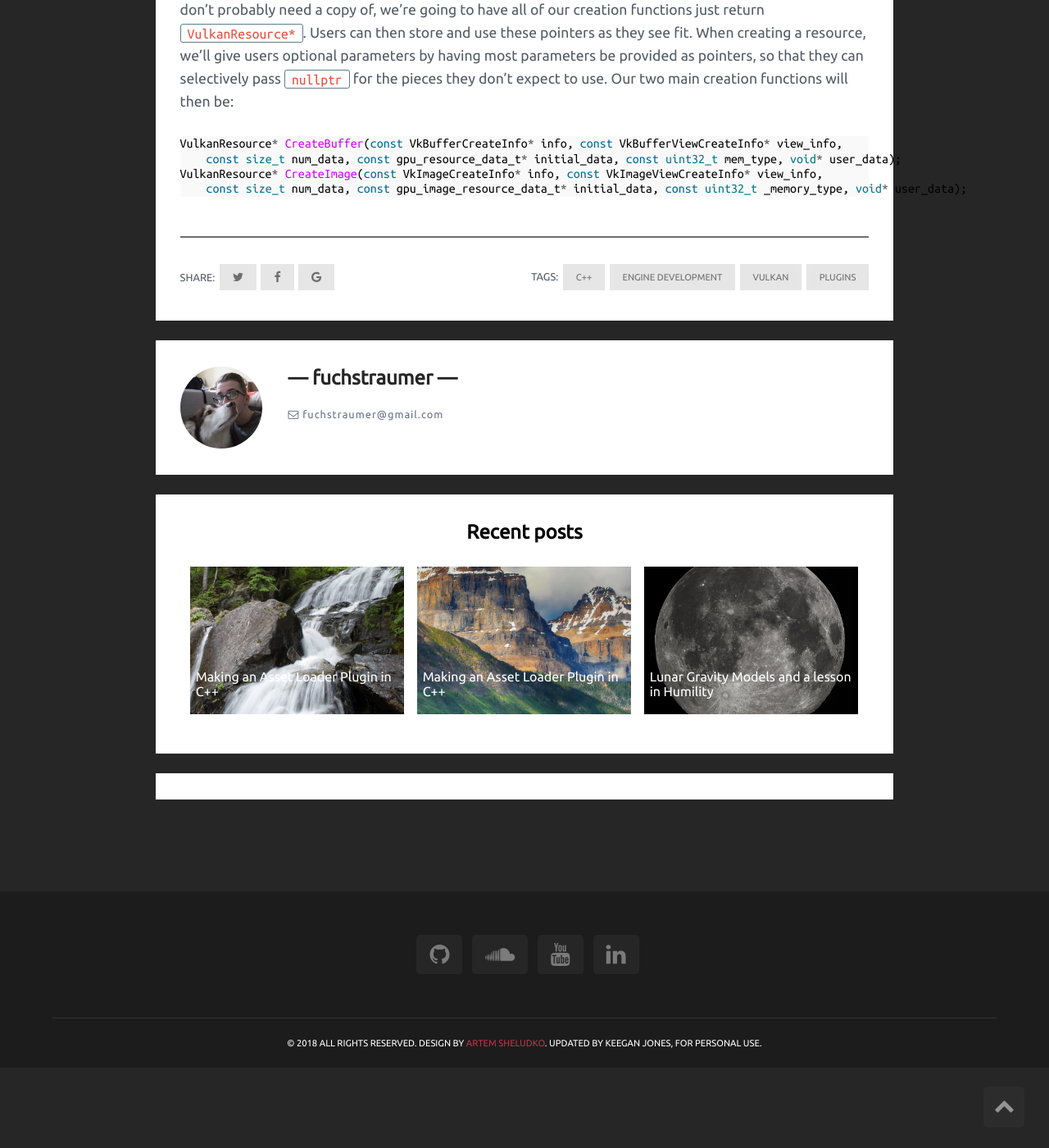
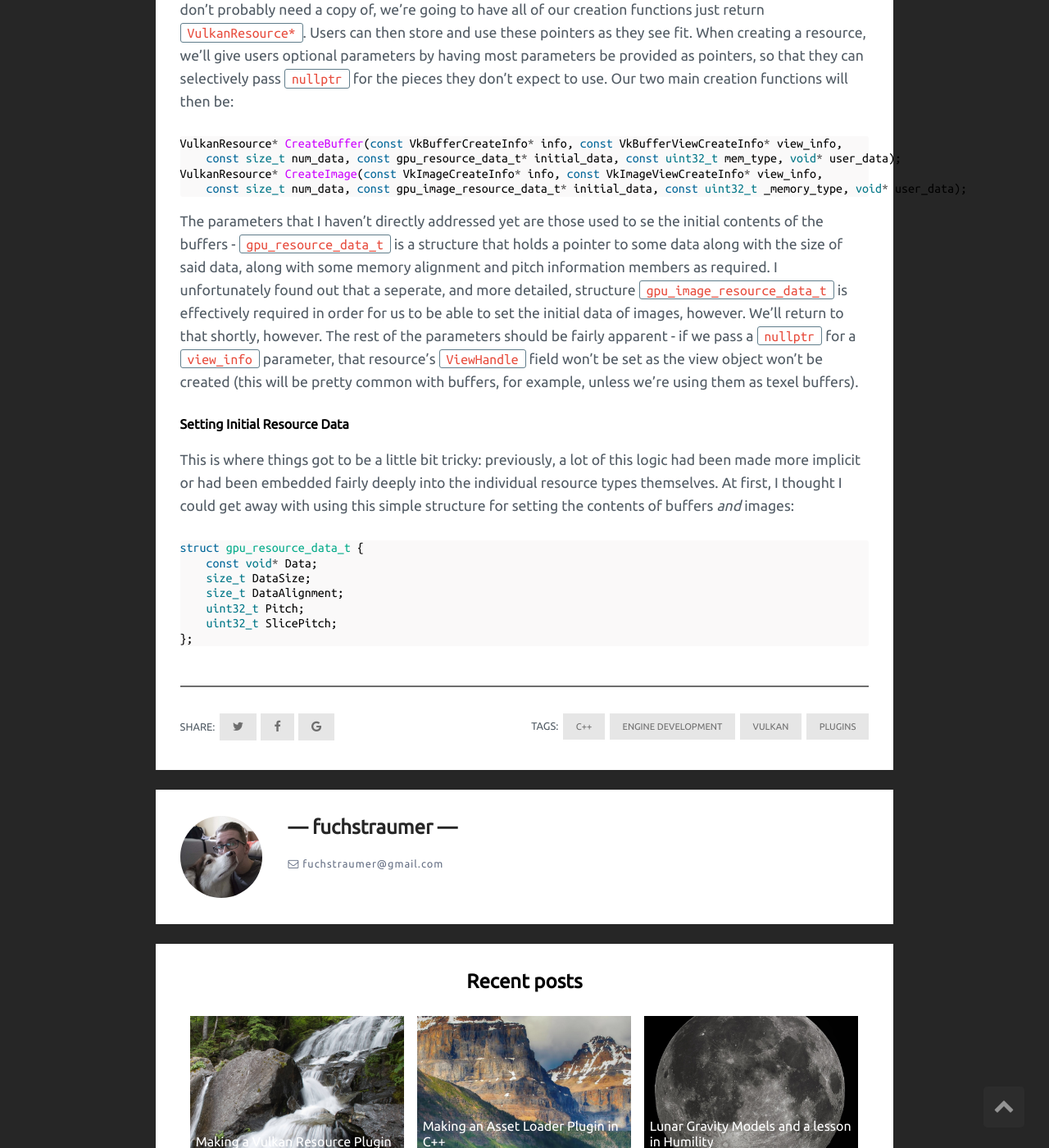
Before and after one commit to fuchstraumer/fuchstraumer.github.io, a Jekyll site: the page built from _posts/2018-8-25-Vulkan-Resource-Plugin.md, in a window 1280 px wide and 1400 px high, scrolled down 3794 px. Shown: the whole window at 82% size. Built offline with Jekyll 4.4.1, drawn with Linux system fonts in a browser that asks for light colours; comment, search, counter and statistics services are not loaded; before the commit the page ends 5096 px from its top, so only the background shows below that; some of the changed text lies outside the part shown.

Commit message:
Further updates to resource plugin article

```diff
--- a/_posts/2018-8-20-Vulkan-Resource-Plugin.md
+++ b/_posts/2018-8-25-Vulkan-Resource-Plugin.md
@@ -1,7 +1,7 @@
 ---
 layout: post
-date: 2018-7-20
-title: "Making an Asset Loader Plugin in C++"
+date: 2018-8-25
+title: "Making a Vulkan Resource Plugin"
 img: cascades.jpg
 published: true
 tags: [C++, Engine Development, Vulkan, Plugins]
@@ -42,7 +42,7 @@ This gives us a fairly clear picture of what capabilities we need to support, so
 
 ## Implementing Our Resource System
 
-#### Step 1: Considering the Nature of our Plugin System
+### Step 1: Considering the Nature of our Plugin System
 
 As mentioned briefly in the opening paragraph, this resource system will be part of the plugin-based paradigm I am pursuing in my engine code. So that is going to make things immediately difficult: as in, passing complex classes like the old `vpr::Buffer` and `vpr::Image` across plugin boundaries is going to become impossible. But this is also probably for the best - these complex classes resulted in a lot of behind-the-scenes implicit behavior and a number of assumptions based on the user's intent.
 
@@ -66,7 +66,7 @@ There's nothing too surprising here: the nice thing about the handles to Vulkan
 
 `Name` and `UserData` have been left for later use: named resources can be quite useful when working with shader reflection and rendergraph systems (*cough*, ShaderTools), and `UserData` has become something I've grown to appreciate - allowing for later expansion or the attachment of further metadata as required even if it falls outside the scope of our original plans.
 
-#### Step 2: Creating VulkanResource objects
+### Step 2: Creating VulkanResource objects
 
 In order to avoid having the user copy a bunch of data (mostly pointers and 64-bit handles, to be fair) they don't probably need a copy of, we're going to have all of our creation functions just return `VulkanResource*`. Users can then store and use these pointers as they see fit. When creating a resource, we'll give users optional parameters by having most parameters be provided as pointers, so that they can selectively pass `nullptr` for the pieces they don't expect to use. Our two main creation functions will then be:
 
@@ -76,3 +76,19 @@ VulkanResource* CreateBuffer(const VkBufferCreateInfo* info, const VkBufferViewC
 VulkanResource* CreateImage(const VkImageCreateInfo* info, const VkImageViewCreateInfo* view_info,
     const size_t num_data, const gpu_image_resource_data_t* initial_data, const uint32_t _memory_type, void* user_data);
 {% endhighlight %}
+
+The parameters that I haven't directly addressed yet are those used to se the initial contents of the buffers - `gpu_resource_data_t` is a structure that holds a pointer to some data along with the size of said data, along with some memory alignment and pitch information members as required. I unfortunately found out that a seperate, and more detailed, structure `gpu_image_resource_data_t` is effectively required in order for us to be able to set the initial data of images, however. We'll return to that shortly, however. The rest of the parameters should be fairly apparent - if we pass a `nullptr` for a `view_info` parameter, that resource's `ViewHandle` field won't be set as the view object won't be created (this will be pretty common with buffers, for example, unless we're using them as texel buffers).
+
+#### Setting Initial Resource Data
+
+This is where things got to be a little bit tricky: previously, a lot of this logic had been made more implicit or had been embedded fairly deeply into the individual resource types themselves. At first, I thought I could get away with using this simple structure for setting the contents of buffers *and* images:
+
+{% highlight cpp %}
+struct gpu_resource_data_t {
+    const void* Data;
+    size_t DataSize;
+    size_t DataAlignment;
+    uint32_t Pitch;
+    uint32_t SlicePitch;
+};
+{% endhighlight %}
```
